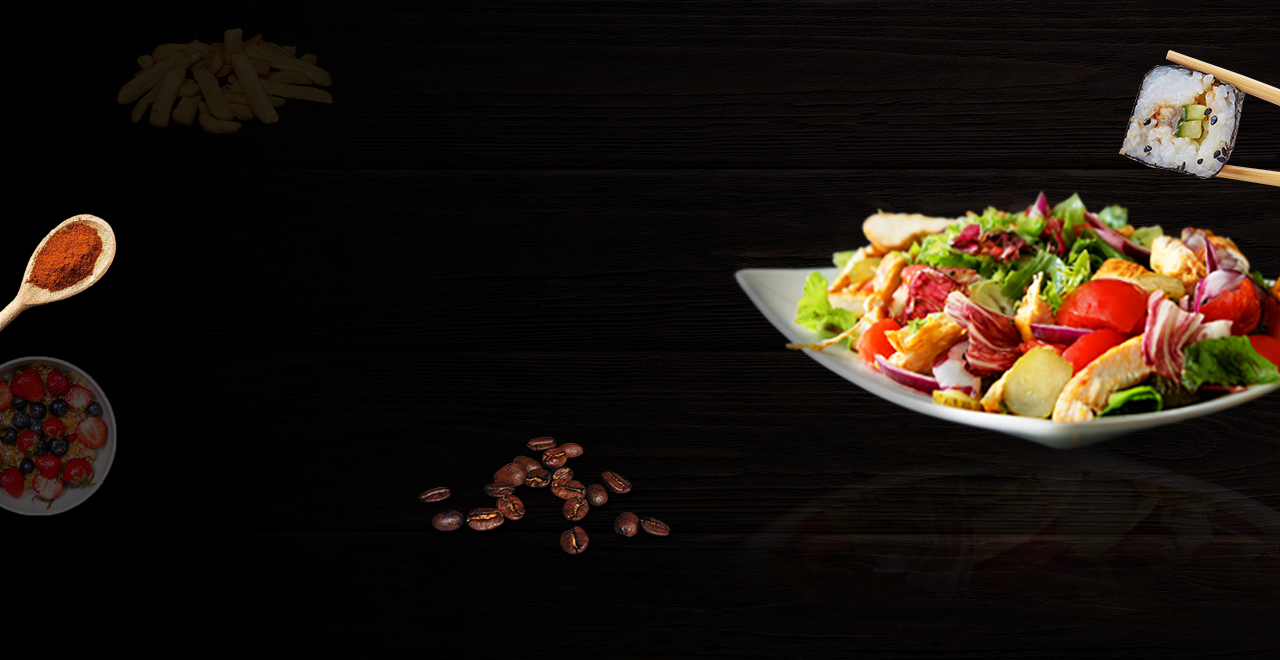
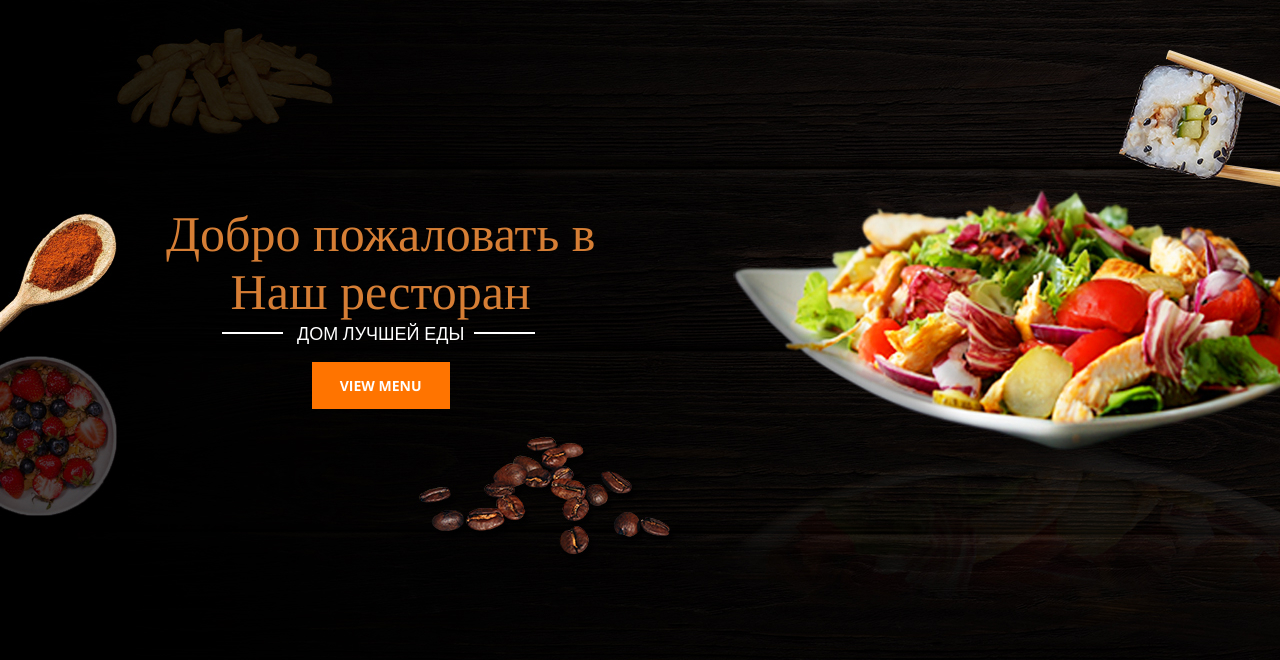
Before and after one commit to DayserSV/Restoran, a plain HTML site: page index.html in a window 1280 px wide. Shown: the part 140-800 px from the top of the page. Drawn offline with nearby package versions, Linux system fonts and the light colour scheme.

Commit message:
add header-down

```diff
--- a/index.html
+++ b/index.html
@@ -8,6 +8,12 @@
     <link rel="preconnect" href="https://fonts.gstatic.com" crossorigin />
     <link
       href="https://fonts.googleapis.com/css2?family=Open+Sans:wght@300;400;500;600;700;800&display=swap"
+      rel="stylesheet"
+    />
+    <link rel="preconnect" href="https://fonts.googleapis.com" />
+    <link rel="preconnect" href="https://fonts.gstatic.com" crossorigin />
+    <link
+      href="https://fonts.googleapis.com/css2?family=Tinos:wght@400;700&display=swap"
       rel="stylesheet"
     />
     <title>Ресторан</title>
@@ -46,6 +52,16 @@
           </div>
           <div class="btn"><a class="button" href="#">ЗАКАЗ СТОЛИКА</a></div>
         </div>
+        <div class="header-down">
+          <div class="header-title">
+            Добро пожаловать в
+            <div class="header-subtitle">Наш ресторан</div>
+            <div class="header-suptitle">ДОМ ЛУЧШЕЙ ЕДЫ</div>
+            <div class="header-btn">
+              <a href="#" class="header-button">VIEW MENU</a>
+            </div>
+          </div>
+        </div>
       </div>
     </div>
   </body>
--- a/style.css
+++ b/style.css
@@ -83,3 +83,60 @@ body {
 .button:hover {
   background-color: #894b17;
 }
+
+.header-down {
+  position: relative;
+}
+
+.header-title {
+  color: #d67e35;
+  font-family: "Tinos", serif;
+  font-size: 50px;
+  font-weight: 400;
+  text-align: center;
+  position: absolute;
+  left: 0;
+  margin-top: 222px;
+  margin-bottom: 12px;
+}
+
+.header-suptitle {
+  color: #ffffff;
+  font-size: 18px;
+  font-family: "Open Sans", sans-serif;
+}
+
+.header-suptitle:after {
+  position: absolute;
+  content: "";
+  height: 2px;
+  width: 61px;
+  background-color: #ffffff;
+  top: 127px;
+  left: 56px;
+}
+
+.header-suptitle:before {
+  position: absolute;
+  content: "";
+  height: 2px;
+  width: 61px;
+  background-color: #ffffff;
+  top: 127px;
+  left: 308px;
+}
+
+.header-button {
+  background-color: #ff7400;
+  padding: 14px 28px;
+  color: #ffffff;
+  font-size: 14px;
+  font-weight: 700;
+  font-family: "Open Sans", sans-serif;
+  text-decoration: none;
+  transition: background-color 0.3s linear;
+}
+
+.header-button:hover {
+  background-color: #904506;
+}
```
